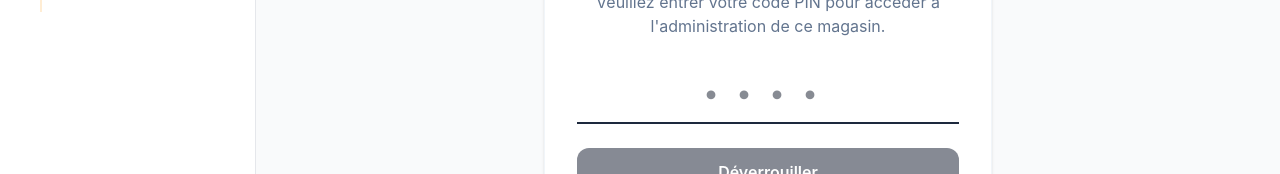
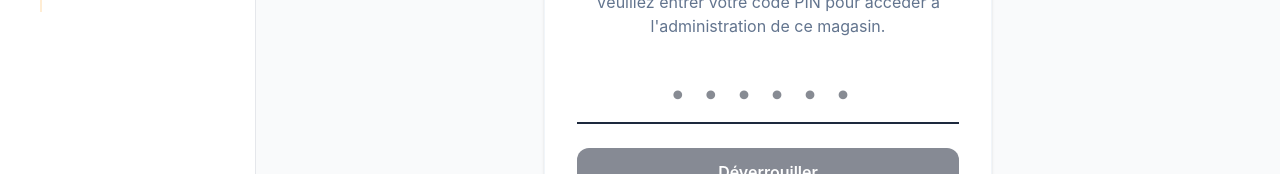
Before and after one commit to Tili-service/Web-App, a Next.js app: page /admin/shop/1/profils in a window 1280 px wide. Shown: the part 387-561 px from the top of the page. Built offline with nearby package versions, Linux system fonts and the light colour scheme; no server answers.

Commit message:
feat(pin-form): update PIN input to require 6 digits and adjust placeholder

```diff
--- a/src/app/admin/shop/[shopId]/PinForm.tsx
+++ b/src/app/admin/shop/[shopId]/PinForm.tsx
@@ -46,7 +46,8 @@ export default function PinForm() {
                             onChange={(e) => setPin(e.target.value)}
                             className="w-full text-center text-3xl tracking-[0.5em] font-mono border-b-2 border-slate-200 focus:border-slate-800 focus:outline-none bg-transparent py-2 transition-colors"
                             autoFocus
-                            placeholder="••••"
+                            placeholder="••••••"
+                            maxLength={6}
                         />
                     </div>
                     {error && (
@@ -54,7 +55,7 @@ export default function PinForm() {
                     )}
                     <button
                         type="submit"
-                        disabled={loading || pin.length < 4}
+                        disabled={loading || pin.length < 6}
                         className="w-full bg-slate-900 text-white rounded-xl py-3 font-semibold hover:bg-slate-800 transition-colors disabled:opacity-50 flex justify-center items-center"
                     >
                         {loading ? <Loader2 className="h-5 w-5 animate-spin" /> : "Déverrouiller"}
```
Also changed, not shown: src/middleware.ts (renamed from src/proxy.ts).
